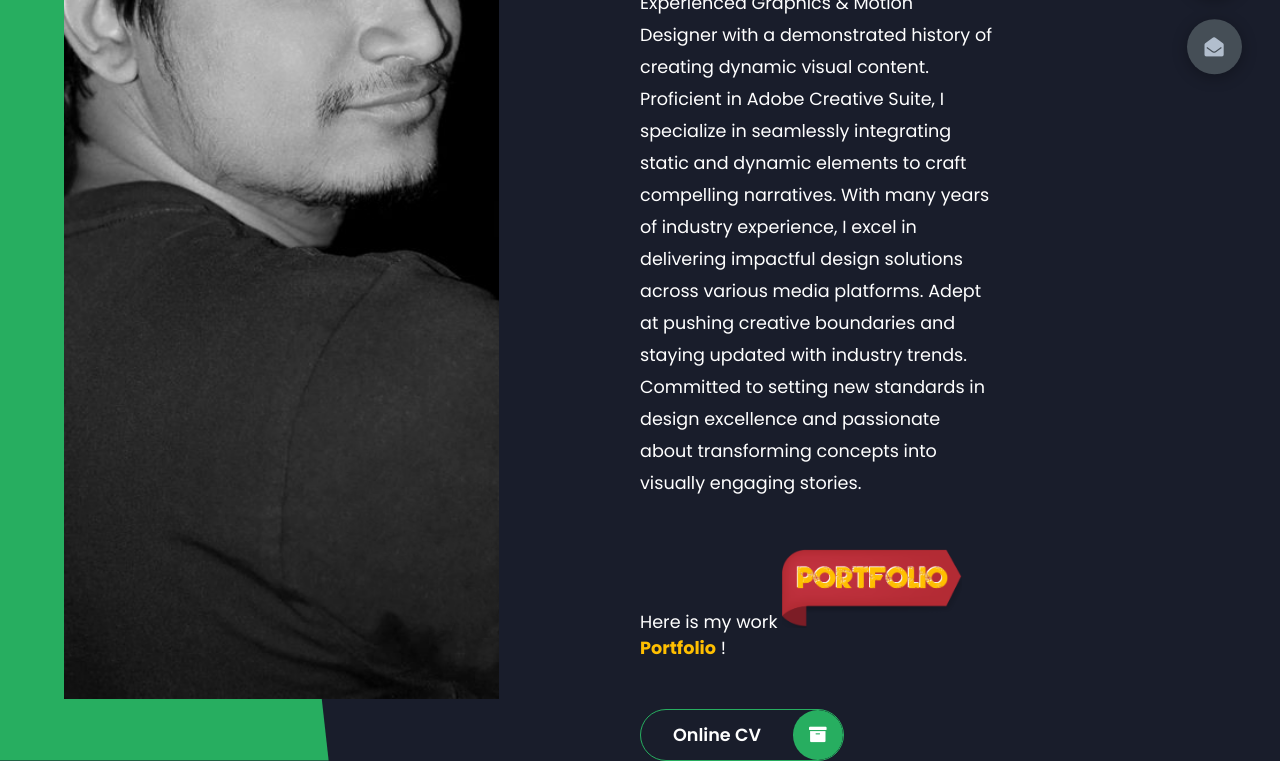
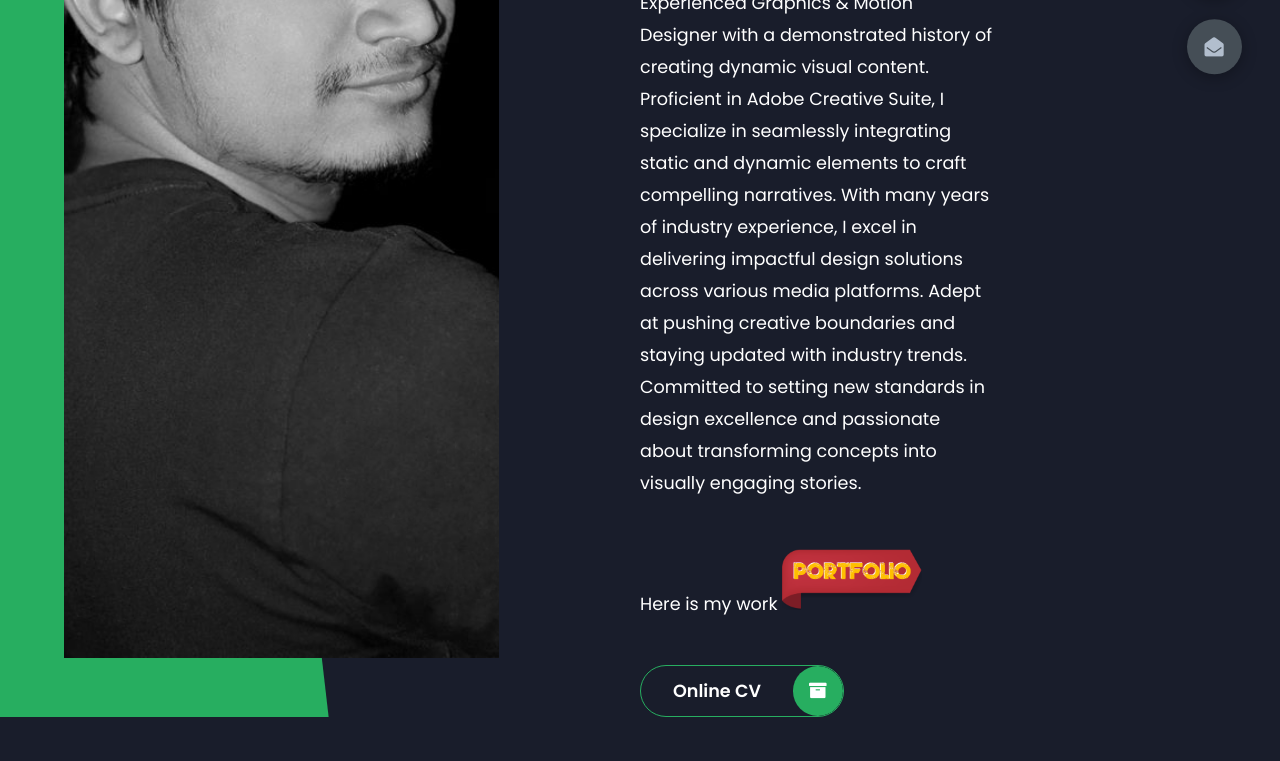
Before and after one commit to MR-Shakil/Mizanur-Rahman, a plain HTML site: page index.html in a window 1280 px wide. Shown: the part 469-1230 px from the top of the page. After the commit the page ends 1186 px from the top, so only its background shows below. Drawn offline with Linux system fonts and the light colour scheme.

Commit message:
lllkkllkl

```diff
--- a/index.html
+++ b/index.html
@@ -29,7 +29,7 @@
                     Experienced Graphics & Motion Designer with a demonstrated history of creating dynamic visual content. Proficient in Adobe Creative Suite, I specialize in seamlessly integrating static and dynamic elements to craft compelling narratives. With many years of industry experience, I excel in delivering impactful design solutions across various media platforms. Adept at pushing creative boundaries and staying updated with industry trends. Committed to setting new standards in design excellence and passionate about transforming concepts into visually engaging stories.
 
                     <div class="control" data-id="portfolio">
-                        <a><br>Here is my work <b> <img src="img/PORTFOLIO.png" width="180"><span class="cursors" style="color:#FFBF00;">Portfolio</span></b> !</a>
+                        <a><br>Here is my work <b> <img src="img/PORTFOLIO.png" width="140"></b></a>
                     </div>
 
                 </p>
```
